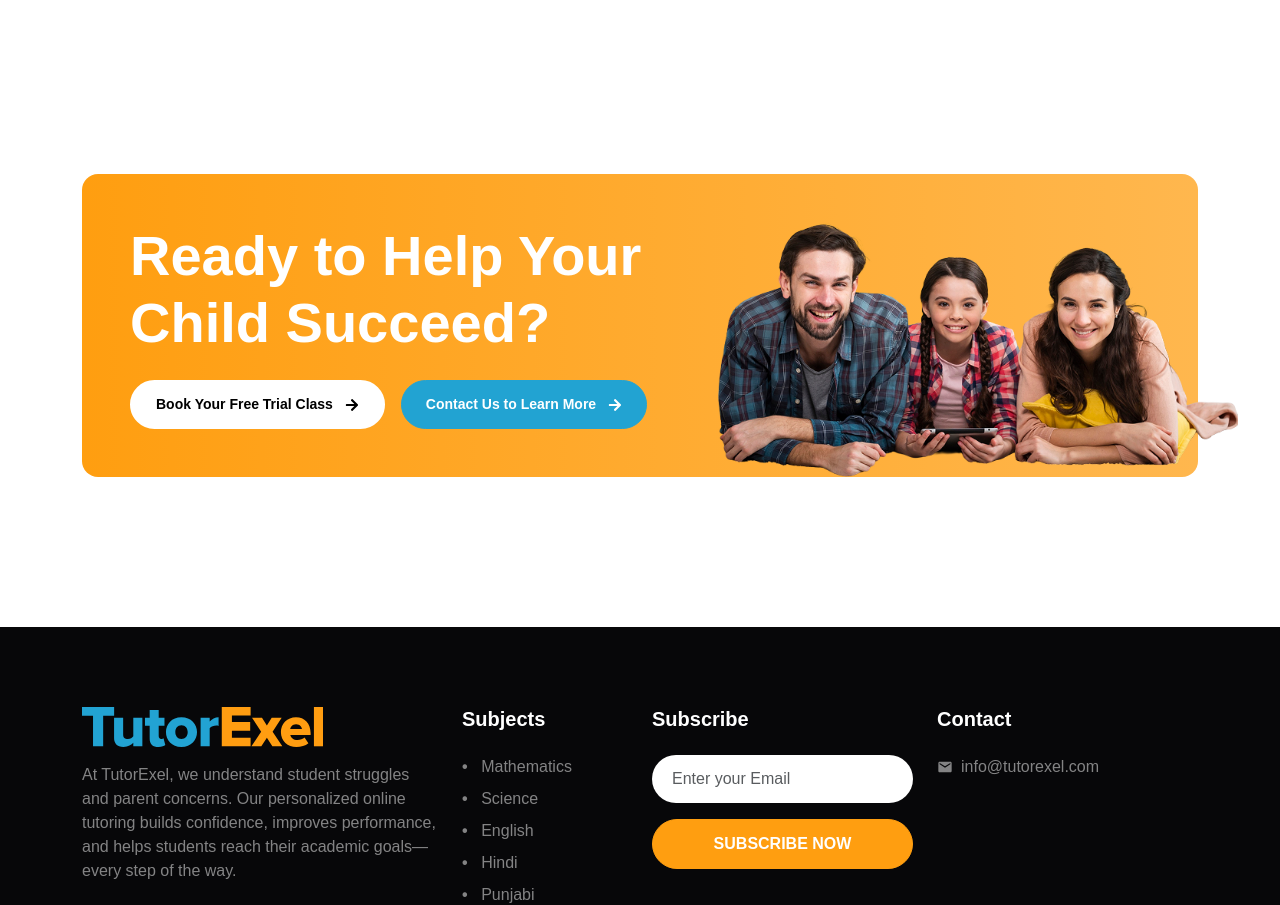
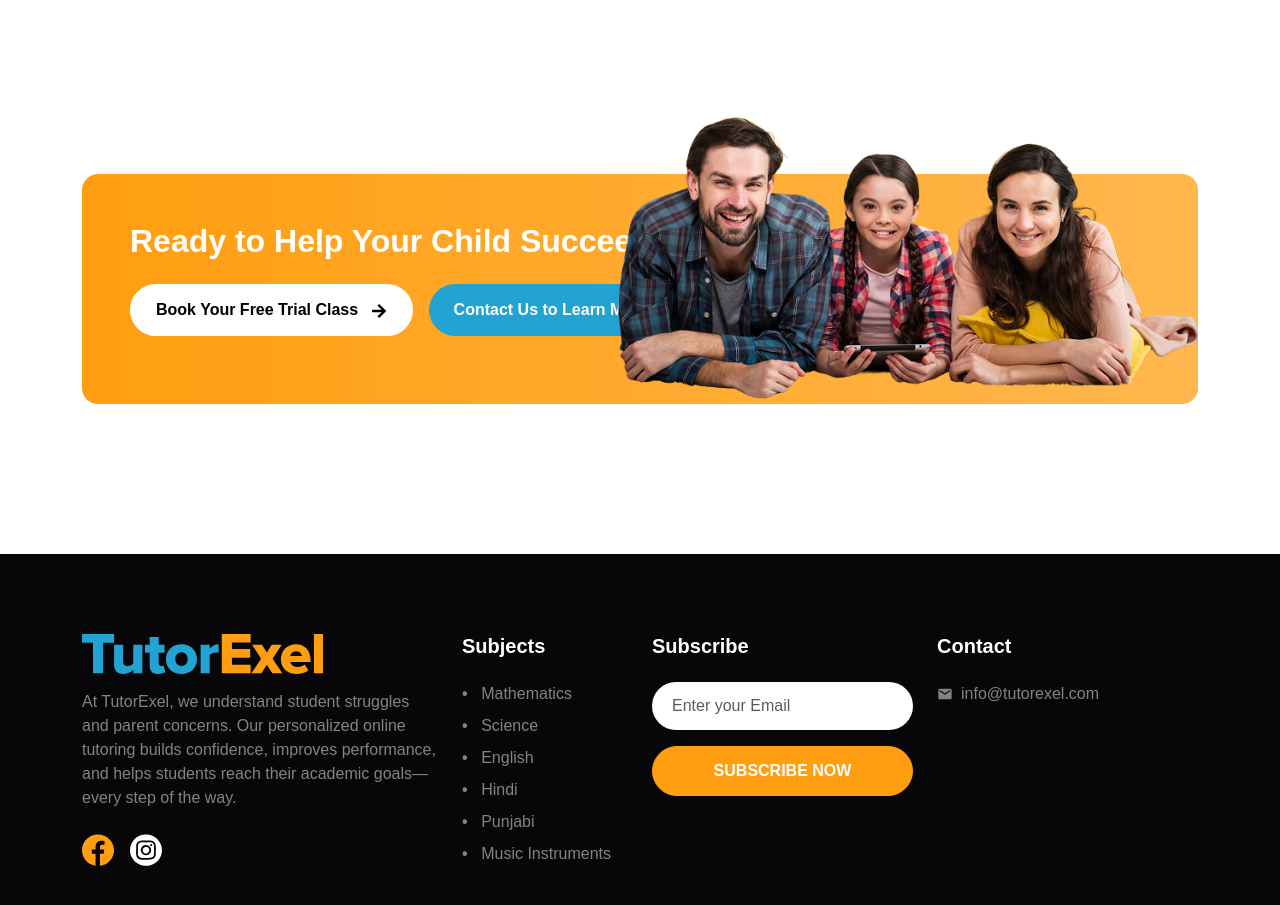
Before and after one commit to dharuv26/tutor-excel, a React (Vite) app: page / in a window 1280 px wide. Shown: the part 5432-6337 px from the top of the page. Built offline with nearby package versions, Linux system fonts and the light colour scheme; a web font is replaced by a local one.

Commit message:
Fixed CTASection styling

```diff
--- a/src/components/ui/CTASection.jsx
+++ b/src/components/ui/CTASection.jsx
@@ -1,4 +1,4 @@
-// src/components/CTASection.jsx
+// src/components/ui/CTASection.jsx
 
 import React from 'react';
 import { Container, Row, Col, Button } from 'react-bootstrap';
@@ -20,33 +20,29 @@ const CTASection = ({
   secondaryButtonText = 'Secondary Action',
   primaryButtonIcon,
   secondaryButtonIcon = <FaArrowRight />,
-  primaryButtonTextColor, // 1. Add new prop
-  secondaryButtonTextColor, // 2. Add new prop
+  primaryButtonTextColor,
+  secondaryButtonTextColor,
   customStyles = {},
 }) => {
   return (
     <section className="bg-white" style={{ paddingTop: '80px', paddingBottom: '150px', ...customStyles }}>
       <Container>
         <div className="position-relative">
-          <div className="bg-primary-orange-gradient p-5 rounded-4 overflow-hidden">
+          <div className="bg-primary-orange-gradient p-5 rounded-4 overflow-hidden" style={{ minHeight: '230px'}}>
             <Row className="align-items-center">
               <Col lg={7}>
-                <h2 className="display-4 fw-bolder text-white">
+                <h2 className="display-7 fw-bolder text-white">
                   {headingText}
                 </h2>
                 <div className="d-flex flex-column flex-sm-row gap-3 mt-4">
-                  {/* 3. Apply the custom text color to the primary button */}
                   <Button
-                    size="sm"
                     className="btn-white-custom"
                     style={{ color: primaryButtonTextColor }}
                   >
                     {primaryButtonText} {primaryButtonIcon && <span className="ms-2">{primaryButtonIcon}</span>}
                   </Button>
 
-                  {/* 4. Apply the custom text color to the secondary button */}
                   <Button
-                    size="sm"
                     variant="secondary-blue"
                     style={{ color: secondaryButtonTextColor }}
                   >
@@ -58,11 +54,11 @@ const CTASection = ({
             </Row>
           </div>
 
-          <div className="d-none d-lg-block position-absolute" style={{ bottom: 0, right: '-40px', zIndex: 1 }}>
+          <div className="d-none d-lg-block position-absolute" style={{ bottom: 5, right: '0px', zIndex: 1 }}>
             <img
               src={image}
               alt={imageAlt}
-              style={{ width: '100%', maxWidth: '520px' }}
+              style={{ width: '100%', maxWidth: '580px' }}
             />
           </div>
         </div>
```
